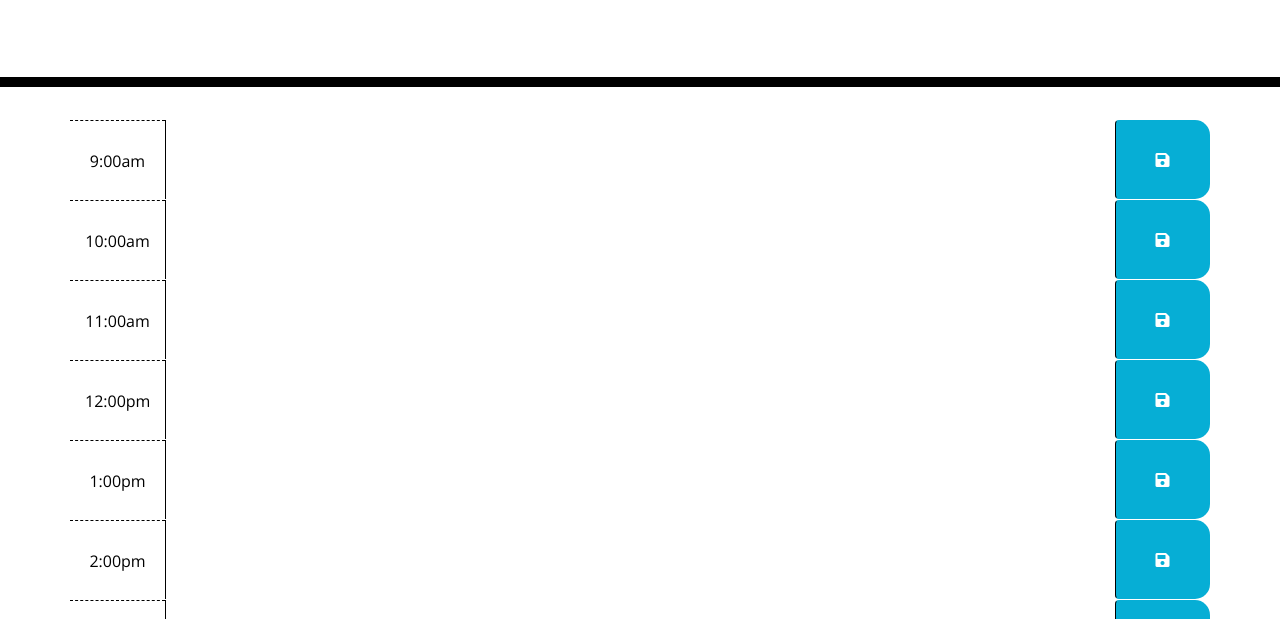
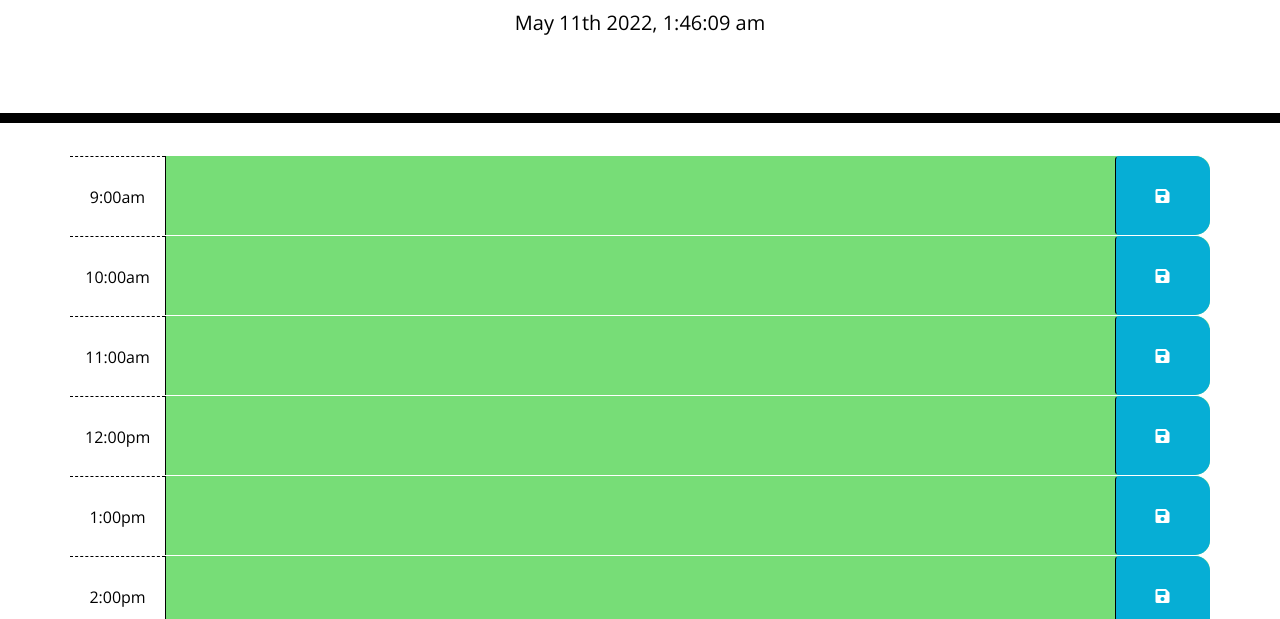
Before and after one commit to Treecie/WorkdayScheduler, a plain HTML site: page index.html in a window 1280 px wide. Shown: the part 181-800 px from the top of the page. Drawn offline with nearby package versions, Linux system fonts and the light colour scheme.

Commit message:
Update index.html

```diff
--- a/index.html
+++ b/index.html
@@ -104,7 +104,8 @@
 
     <script src="https://code.jquery.com/jquery-3.4.1.min.js"></script>
     <script src="https://cdnjs.cloudflare.com/ajax/libs/moment.js/2.24.0/moment.min.js"></script>
-    <script src="https://momentjs.com/downloads/moment.min.js"></script>
+    <script src="moment.js"></script>
+    <script src="script.js"></script>
 </body>
 
 </html>
```
